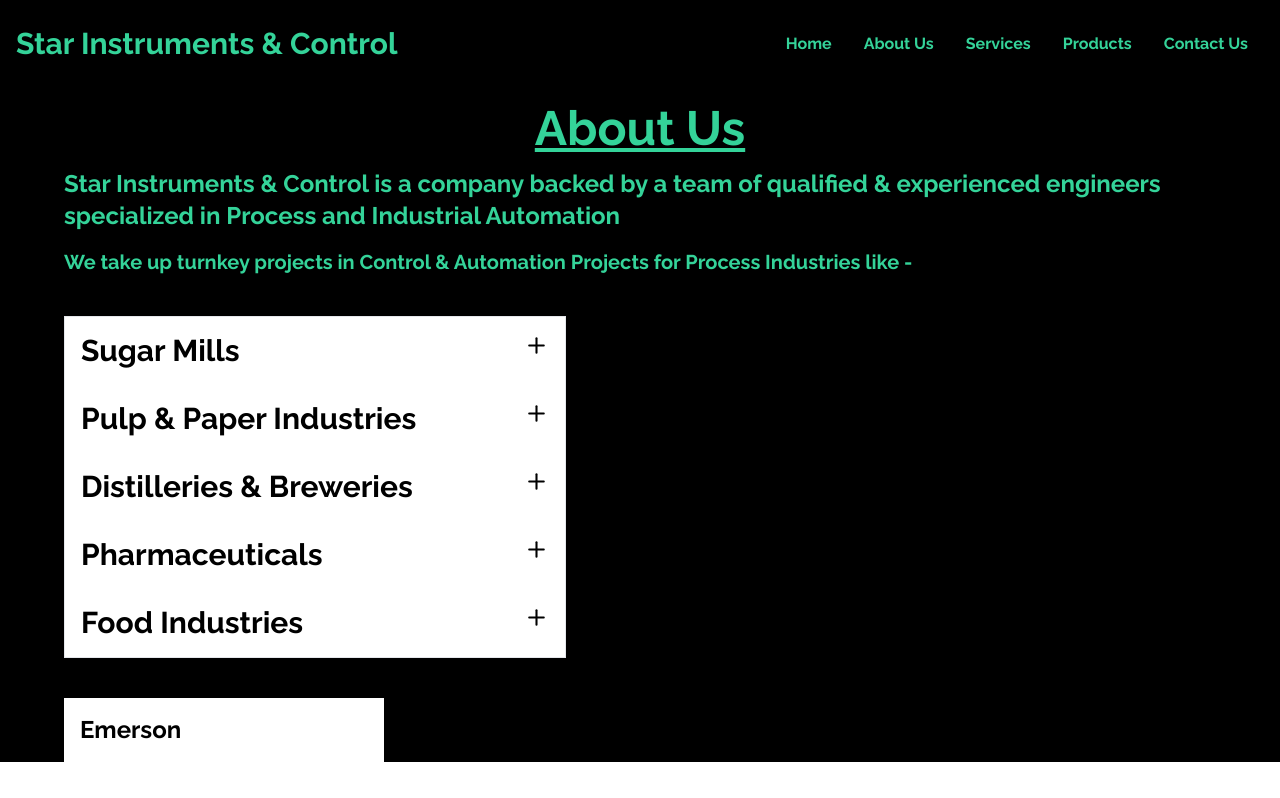
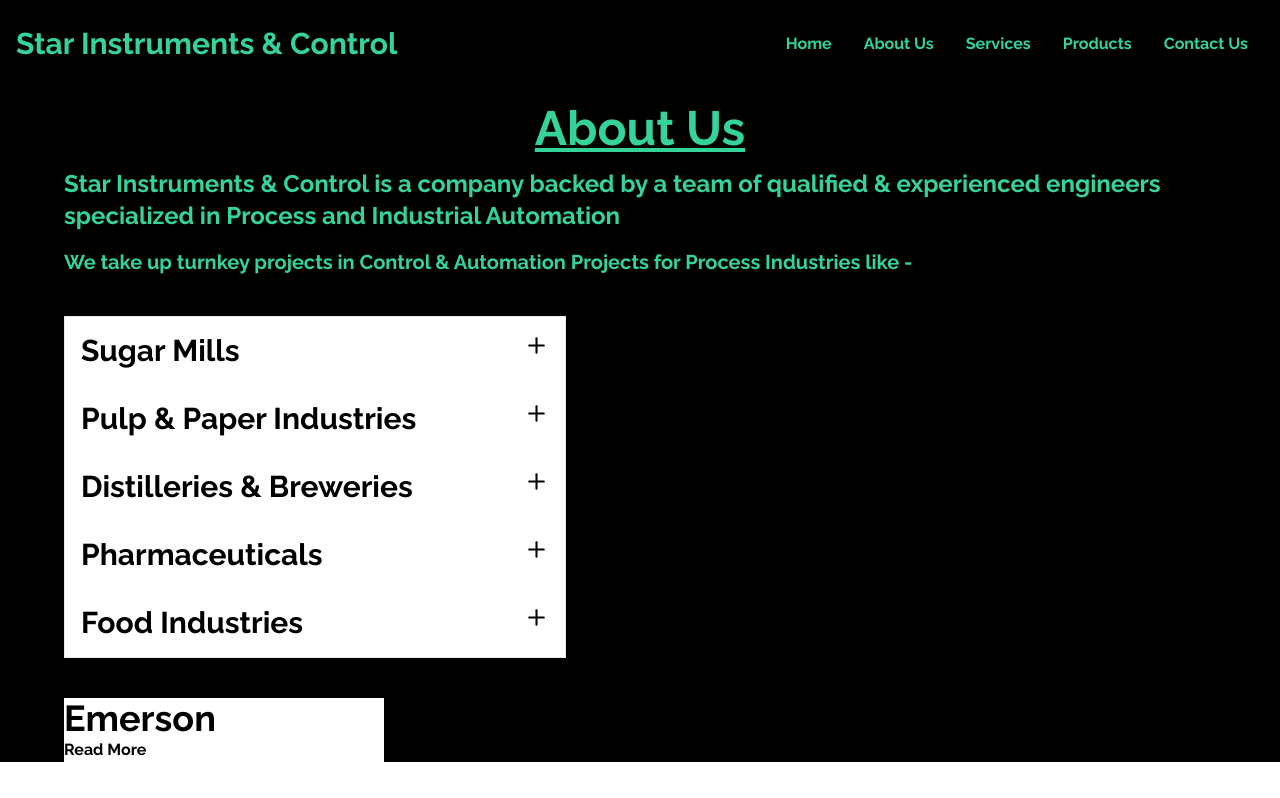
Before and after one commit to DhanrajCoding97/sIc-tailwind-next-live, a Next.js app: page /sic/about in a window 1280 px wide. Shown: the top 798 px of the page. Built offline with nearby package versions, Linux system fonts and the light colour scheme.

Commit message:
:updated cards styling

```diff
--- a/components/clients.jsx
+++ b/components/clients.jsx
@@ -3,15 +3,24 @@ import { motion } from "framer-motion";
 const Clients = () => {
   const [isOpen, setIsOpen] = useState(false);
   return (
-    <div id="clients" className="bg-white p-4 font-bold w-80">
+    <div id="clients" className="bg-white font-bold w-80">
       <motion.div
         transition={{ layout: { duration: 1, type: "spring" } }}
         layout
         onClick={() => setIsOpen(!isOpen)}
+        whileHover={{
+          scale: 1.2,
+          backgroundColor: "#34d399",
+          transition: { duration: 2 },
+        }}
+        whileTap={{
+          scale: 0.9,
+        }}
       >
-        <motion.h1 layout="position" className="text-2xl text-black font-bold">
+        <motion.h1 layout="position" className="text-black text-4xl font-bold">
           Emerson
         </motion.h1>
+        <motion.a className="text-black font-bold">Read More</motion.a>
         {isOpen && (
           <motion.div className="pt-4">
             <p className="leading-relaxed text-black">
@@ -21,7 +30,6 @@ const Clients = () => {
               industrial, commercial, and consumer markets. Emerson has
               approximately 86,700 employees and 170 manufacturing locations
             </p>
-            <motion.a>Read More</motion.a>
           </motion.div>
         )}
       </motion.div>
```
